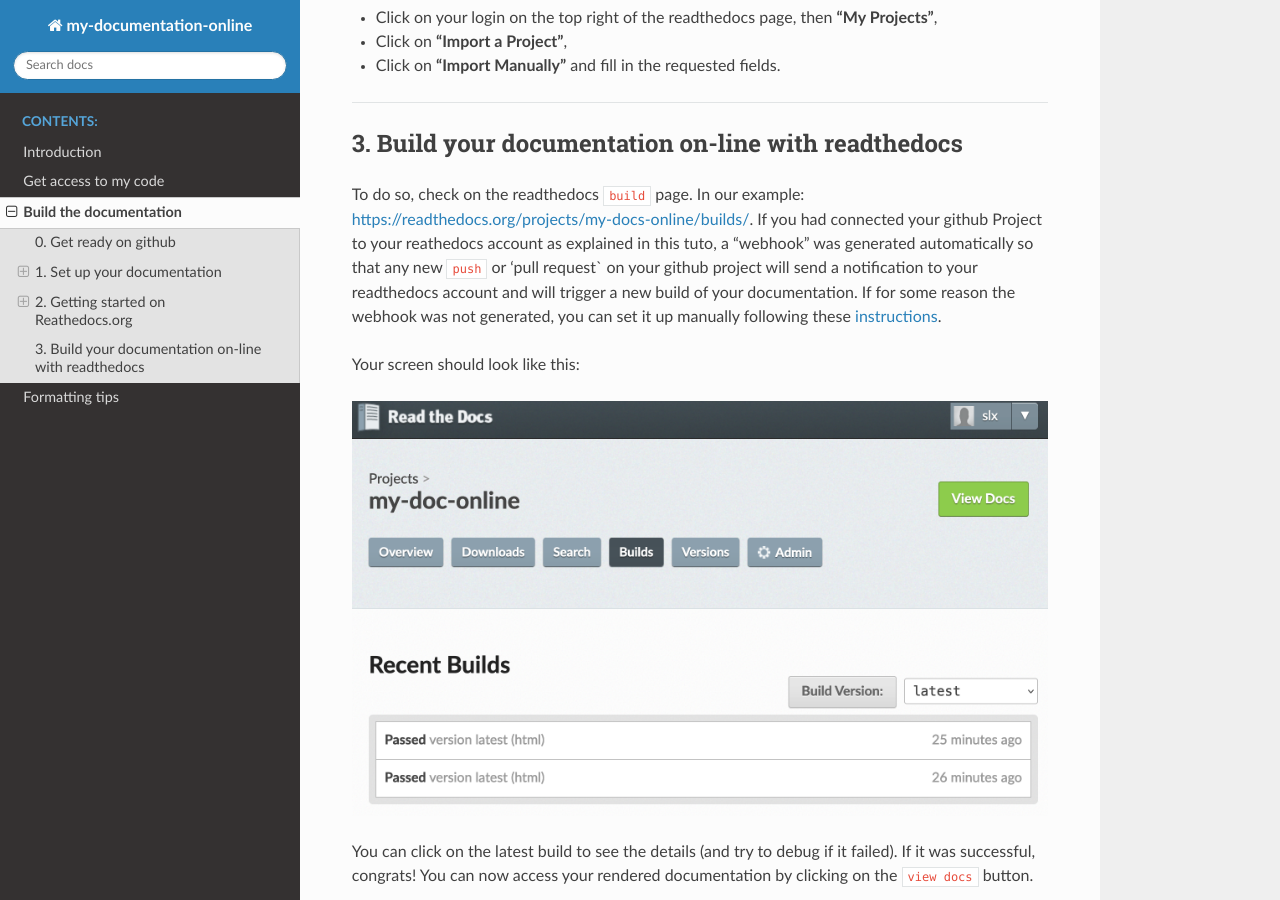
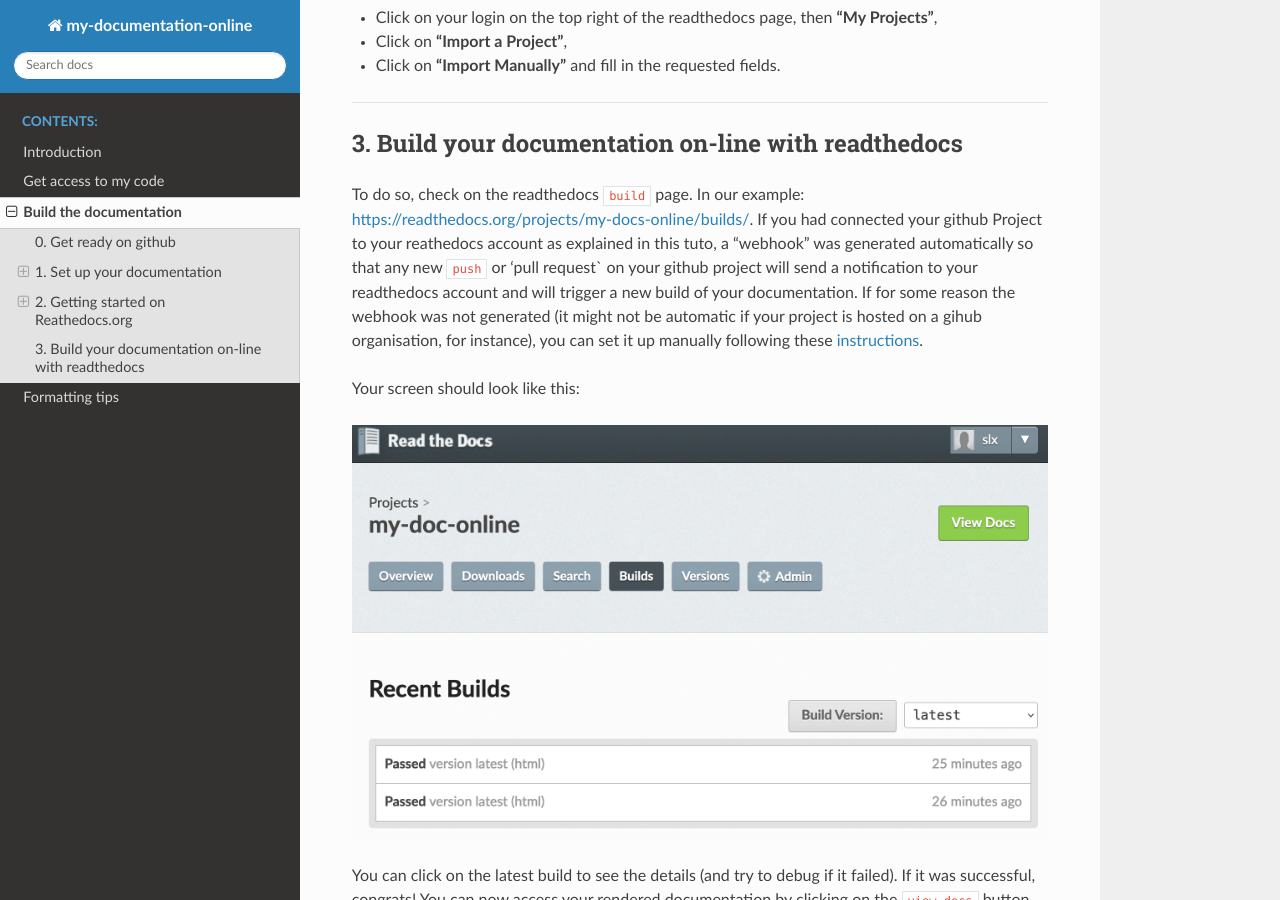
Before and after one commit to sasip-climate/my-doc-online, a Sphinx documentation site: the page built from source/build_documentation.md, in a window 1280 px wide and 900 px high, scrolled down 4762 px. Built offline with Sphinx 7.4.7 and the Read the Docs theme 2.0.0, drawn with Linux system fonts in a browser that asks for light colours.

Commit message:
Update build_documentation.md

```diff
--- a/source/build_documentation.md
+++ b/source/build_documentation.md
@@ -220,7 +220,7 @@
 ## 3. Build your documentation  on-line with readthedocs
 
 To do so, check on the readthedocs `build` page. In our example: [https://readthedocs.org/projects/my-docs-online/builds/](https://readthedocs.org/projects/my-docs-online/builds/).
-If you had connected your github Project to your reathedocs account as explained in this tuto, a "webhook" was generated automatically so that any new `push` or 'pull request` on your github project will send a notification to your readthedocs account and will trigger a new build  of your documentation. If for some reason the webhook was not generated, you can set it up manually following these [instructions](https://docs.readthedocs.io/en/stable/connected-accounts.html).
+If you had connected your github Project to your reathedocs account as explained in this tuto, a "webhook" was generated automatically so that any new `push` or 'pull request` on your github project will send a notification to your readthedocs account and will trigger a new build  of your documentation. If for some reason the webhook was not generated (it might not be automatic if your project is hosted on a gihub organisation, for instance), you can set it up manually following these [instructions](https://docs.readthedocs.io/en/stable/connected-accounts.html).
 
 Your screen should look like this:
 
```
